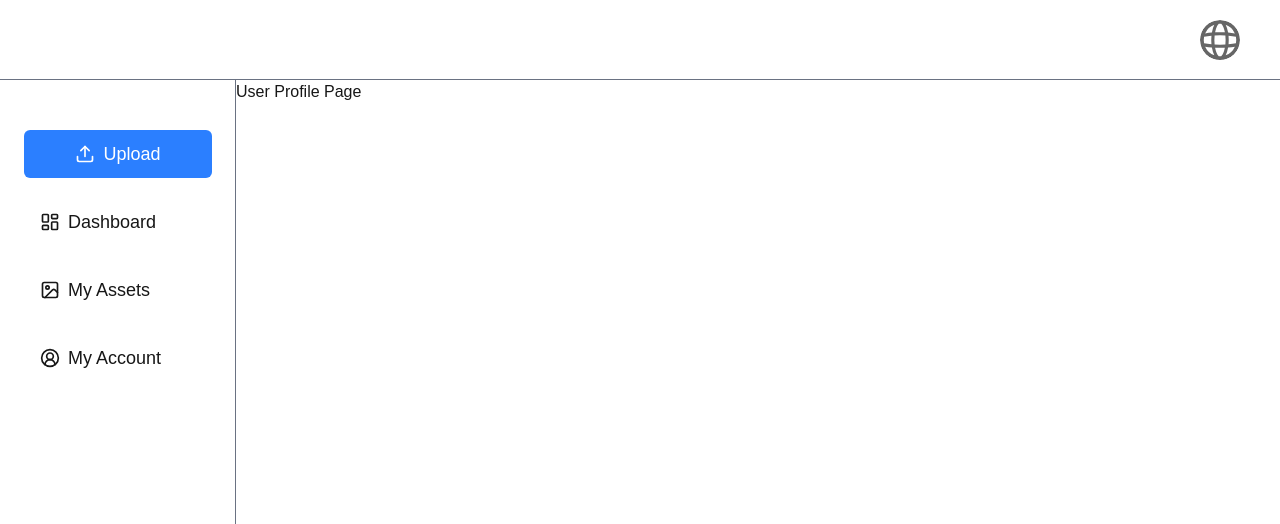
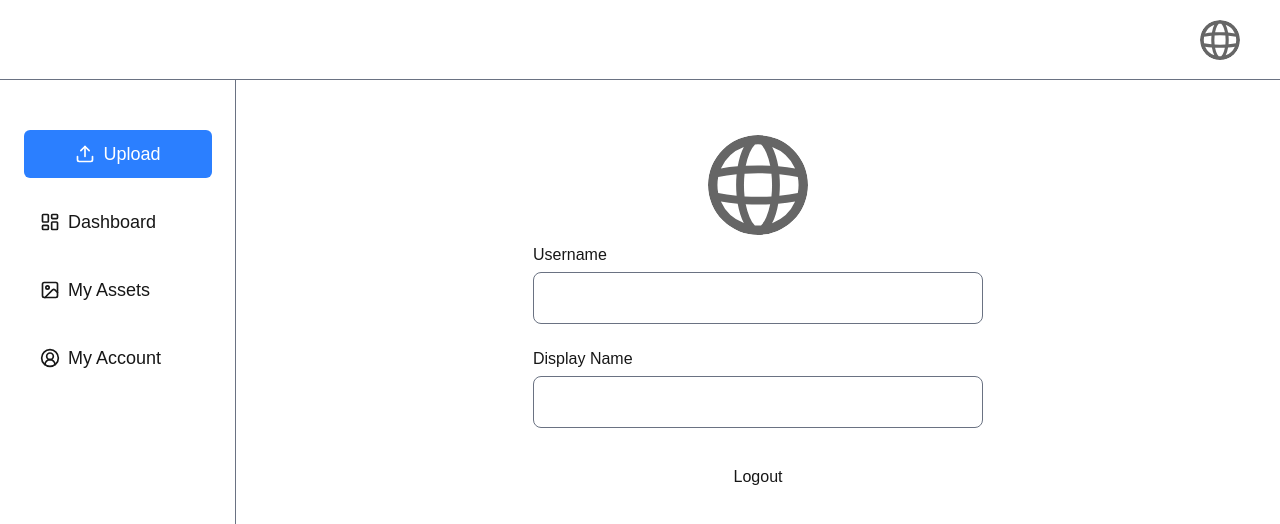
Before and after one commit to tastymooncakes/dashboard-lite, a Next.js app: page /main/userprofile in a window 1280 px wide. Shown: the top 524 px of the page. Built offline with nearby package versions, Linux system fonts and the light colour scheme; no server answers.

Commit message:
add basic userprofile, logout, fix middleware

```diff
--- a/package.json
+++ b/package.json
@@ -9,6 +9,7 @@
     "lint": "next lint"
   },
   "dependencies": {
+    "js-cookie": "^3.0.5",
     "lucide-react": "^0.483.0",
     "next": "15.2.3",
     "react": "^19.0.0",
@@ -19,6 +20,7 @@
   "devDependencies": {
     "@eslint/eslintrc": "^3",
     "@tailwindcss/postcss": "^4",
+    "@types/js-cookie": "^3.0.6",
     "@types/node": "^20",
     "@types/react": "^19",
     "@types/react-dom": "^19",
--- /dev/null
+++ b/src/app/api/auth/logout/route.ts
@@ -0,0 +1,14 @@
+import { NextResponse } from "next/server";
+
+export async function GET() {
+    const response = NextResponse.json({message: "Logout successfully!"});
+
+    response.cookies.set("auth_token" , "", {
+        httpOnly: true,
+        secure: process.env.NODE_ENV === "production",
+        sameSite: "strict",
+        expires: new Date(0),
+    });
+
+    return response;
+}
--- a/src/app/lib/fetchStoreUserProfile.ts
+++ b/src/app/lib/fetchStoreUserProfile.ts
@@ -5,7 +5,6 @@ export const fetchStoreUserProfile = async () => {
         const response = await fetch('/api/userProfile');
 
         if (!response.ok) {
-            console.log("error");
             throw new Error('Failed');
         }
 
@@ -14,7 +13,10 @@ export const fetchStoreUserProfile = async () => {
         const { setUser } = useUserStore.getState()
         setUser({
             username: data.display_name,
-            profilePicture: data.profile_picture
+            profilePicture: data.profile_picture_thumbnail,
+            displayName: data.display_name,
+            subject: data.subject,
+            description: data.description
         });
 
     } catch (error) {
--- a/src/app/main/userprofile/page.tsx
+++ b/src/app/main/userprofile/page.tsx
@@ -1,8 +1,52 @@
+"use client"
+
+import { useUserStore } from "@/app/stores/userStore";
+import { useRouter } from "next/navigation";
+
 const UserProfile = () => {
+    const { username, displayName, profilePicture, clearUser } = useUserStore();
+    const router = useRouter();
+    const handleLogout = async () => {
+        try {
+            await fetch("/api/auth/logout");
+            router.push("/");
+        } catch (error) {
+            console.error("Error: ", error);
+        } finally {
+            clearUser();
+        }
+    }
+
     return (
-        <div>
-            <h1>User Profile Page</h1>
-            {/* Add user profile content here */}
+        <div className="flex flex-col justify-center items-center pt-[55px] gap-2">
+            <img
+                src={profilePicture || "/globe.svg"}
+                alt="Capture Logo"
+                className="w-[100px] h-[100px] rounded-full"
+            />
+            <div className="flex flex-col w-full max-w-[450px] p-4 sm:p-0">
+                <label className="text-base mb-[5px]" htmlFor="username">Username</label>
+                        <input
+                            id="username"
+                            type="text"
+                            className="text-white mb-[15px] outline-none border-1 border-gray-500 rounded-lg h-[52px] px-3 text-black"
+                            placeholder={username || ""}
+                            readOnly
+                        />
+            </div>
+            <div className="flex flex-col w-full max-w-[450px] p-4 sm:p-0">
+                <label className="text-base mb-[5px]" htmlFor="displayName">Display Name</label>
+                        <input
+                            id="displayName"
+                            type="text"
+                            className="text-white mb-[15px] outline-none border-1 border-gray-500 rounded-lg h-[52px] px-3 text-black"
+                            placeholder={displayName || ""}
+                            readOnly
+                        />
+            </div>
+            <div className="flex flex-col w-full max-w-[450px]">
+                <button className="h-[52px] border-1 border-white rounded-lg mb-[20px] text-base hover:bg-blue-500 hover:border-0" onClick={handleLogout}>Logout</button>
+            </div>
         </div>
     );
 };
--- a/src/app/stores/userStore.ts
+++ b/src/app/stores/userStore.ts
@@ -4,6 +4,9 @@ import { persist, createJSONStorage } from 'zustand/middleware';
 interface UserStore {
     profilePicture: string | null;
     username: string | null;
+    displayName: string | null;
+    subject: string | null;
+    description: string | null;
     setUser: (user: Partial<UserStore>) => void;
     clearUser: () => void;
 }
@@ -13,11 +16,17 @@ export const useUserStore = create<UserStore>()(
       (set) => ({
         username: null,
         profilePicture: null,
+        displayName: null,
+        subject: null,
+        description: null,
         setUser: (user) => set((state) => ({ ...state, ...user })),
         clearUser: () =>
           set({
             username: null,
             profilePicture: null,
+            displayName: null,
+            subject: null,
+            description: null,
           }),
       }),
       {
--- a/src/middleware.ts
+++ b/src/middleware.ts
@@ -7,7 +7,8 @@ export function middleware(req: NextRequest) {
         return NextResponse.redirect(new URL("/main/dashboard", req.url));
     }
 
-    if (!token && req.nextUrl.pathname === "/main/dashboard") {
+    if (!token && req.nextUrl.pathname.startsWith("/main")) {
+        console.log("fire")
         return NextResponse.redirect(new URL("/", req.url));
     }
 
@@ -15,5 +16,5 @@ export function middleware(req: NextRequest) {
 }
 
 export const config = {
-    matcher: ["/", "/main/dashboard/:path*"]
+    matcher: ["/", "/main/:path*"]
 };
```
Also changed, not shown: 1 other file (tests, documents, lock files or other folders).
